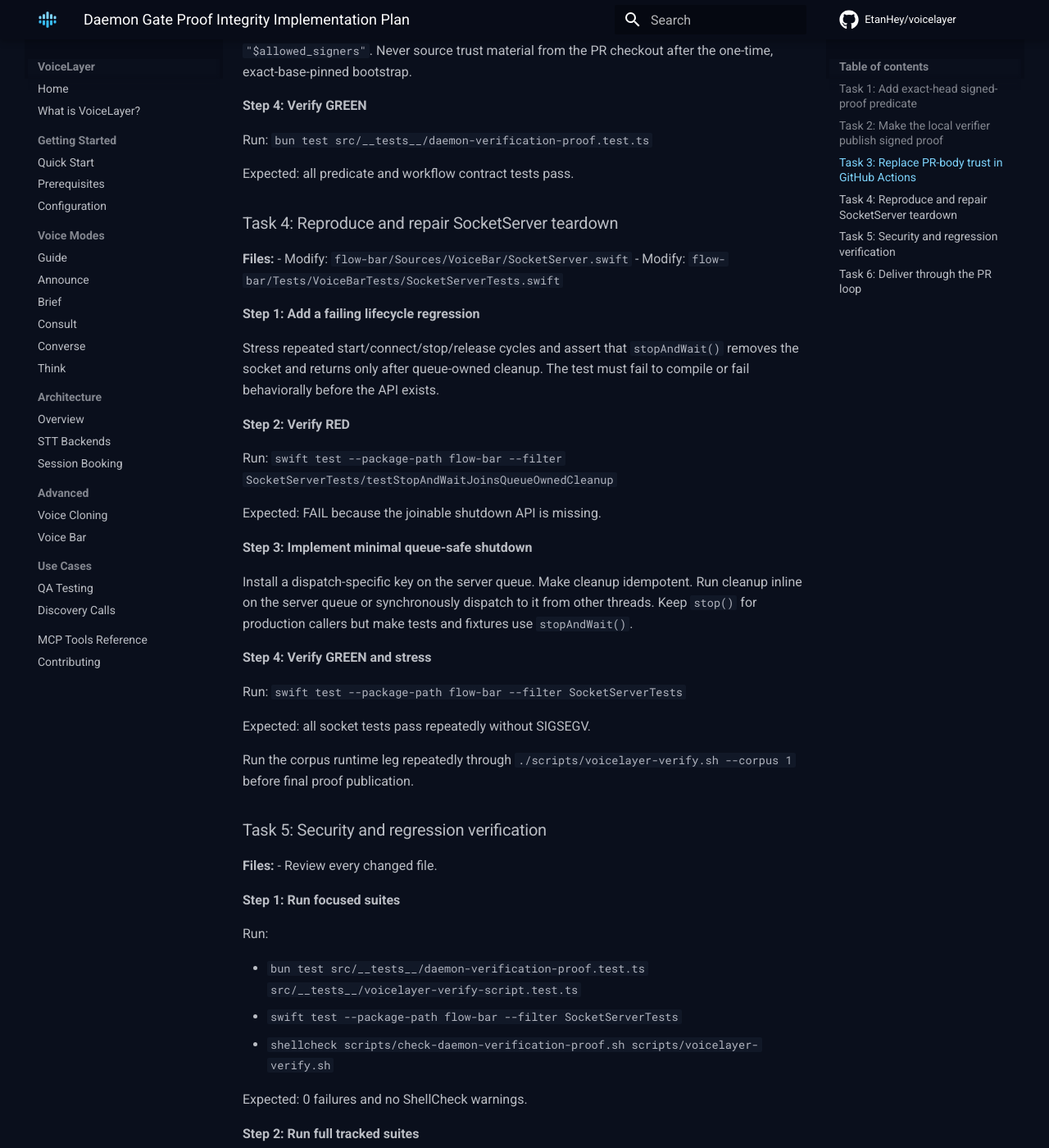
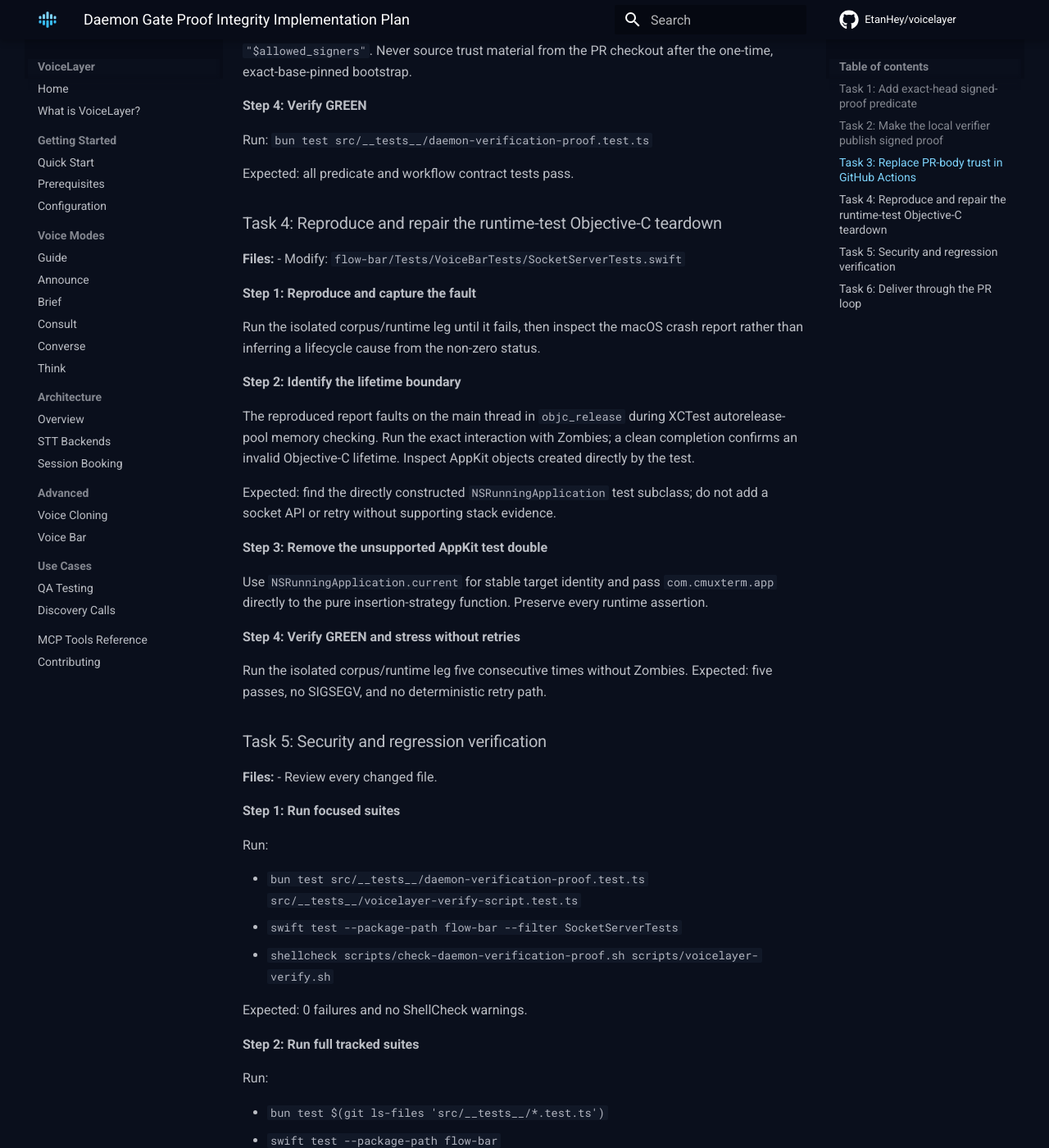
Before and after one commit to EtanHey/voicelayer, an MkDocs documentation site: the page built from docs/plans/2026-07-22-daemon-gate-proof-integrity.md, in a window 1280 px wide and 1400 px high, scrolled down 2411 px. Shown: the whole window at 82% size. Built offline with MkDocs 1.6.1 and Material for MkDocs 9.7.7, drawn with Linux system fonts in a browser that asks for light colours; comment, search, counter and statistics services are not loaded; some of the changed text lies outside the part shown.

Commit message:
test: remove invalid AppKit runtime double

```diff
--- a/docs/plans/2026-07-22-daemon-gate-proof-integrity.md
+++ b/docs/plans/2026-07-22-daemon-gate-proof-integrity.md
@@ -4,7 +4,7 @@
 
 **Goal:** Make hosted daemon verification depend on signed, exact-head runtime evidence and eliminate the spawned-daemon XCTest teardown crash.
 
-**Architecture:** A shared shell predicate validates an SSH-signed annotated Git tag whose target and marker equal the PR head. The local verifier creates the existing local receipt, signs/publishes the detached tag, and CI invokes the shared predicate. `SocketServer` gains a queue-safe joinable shutdown used by tests and fixtures.
+**Architecture:** A shared shell predicate validates an SSH-signed annotated Git tag whose target and marker equal the PR head. The local verifier creates the existing local receipt, signs/publishes the detached tag, and CI invokes the shared predicate. The runtime test replaces an unsupported `NSRunningApplication` subclass with an AppKit-owned application instance.
 
 **Tech Stack:** Bash, Git annotated tags, OpenSSH signatures, GitHub Actions, Bun tests, Swift/XCTest, GCD dispatch sources.
 
@@ -93,33 +93,28 @@
 
 Expected: all predicate and workflow contract tests pass.
 
-### Task 4: Reproduce and repair SocketServer teardown
+### Task 4: Reproduce and repair the runtime-test Objective-C teardown
 
 **Files:**
-- Modify: `flow-bar/Sources/VoiceBar/SocketServer.swift`
 - Modify: `flow-bar/Tests/VoiceBarTests/SocketServerTests.swift`
 
-**Step 1: Add a failing lifecycle regression**
+**Step 1: Reproduce and capture the fault**
 
-Stress repeated start/connect/stop/release cycles and assert that `stopAndWait()` removes the socket and returns only after queue-owned cleanup. The test must fail to compile or fail behaviorally before the API exists.
+Run the isolated corpus/runtime leg until it fails, then inspect the macOS crash report rather than inferring a lifecycle cause from the non-zero status.
 
-**Step 2: Verify RED**
+**Step 2: Identify the lifetime boundary**
 
-Run: `swift test --package-path flow-bar --filter SocketServerTests/testStopAndWaitJoinsQueueOwnedCleanup`
+The reproduced report faults on the main thread in `objc_release` during XCTest autorelease-pool memory checking. Run the exact interaction with Zombies; a clean completion confirms an invalid Objective-C lifetime. Inspect AppKit objects created directly by the test.
 
-Expected: FAIL because the joinable shutdown API is missing.
+Expected: find the directly constructed `NSRunningApplication` test subclass; do not add a socket API or retry without supporting stack evidence.
 
-**Step 3: Implement minimal queue-safe shutdown**
+**Step 3: Remove the unsupported AppKit test double**
 
-Install a dispatch-specific key on the server queue. Make cleanup idempotent. Run cleanup inline on the server queue or synchronously dispatch to it from other threads. Keep `stop()` for production callers but make tests and fixtures use `stopAndWait()`.
+Use `NSRunningApplication.current` for stable target identity and pass `com.cmuxterm.app` directly to the pure insertion-strategy function. Preserve every runtime assertion.
 
-**Step 4: Verify GREEN and stress**
+**Step 4: Verify GREEN and stress without retries**
 
-Run: `swift test --package-path flow-bar --filter SocketServerTests`
-
-Expected: all socket tests pass repeatedly without SIGSEGV.
-
-Run the corpus runtime leg repeatedly through `./scripts/voicelayer-verify.sh --corpus 1` before final proof publication.
+Run the isolated corpus/runtime leg five consecutive times without Zombies. Expected: five passes, no SIGSEGV, and no deterministic retry path.
 
 ### Task 5: Security and regression verification
 
```
Also changed, not shown: docs/plans/2026-07-22-daemon-gate-proof-integrity-design.md (+5 -5 lines), 2 other files.
